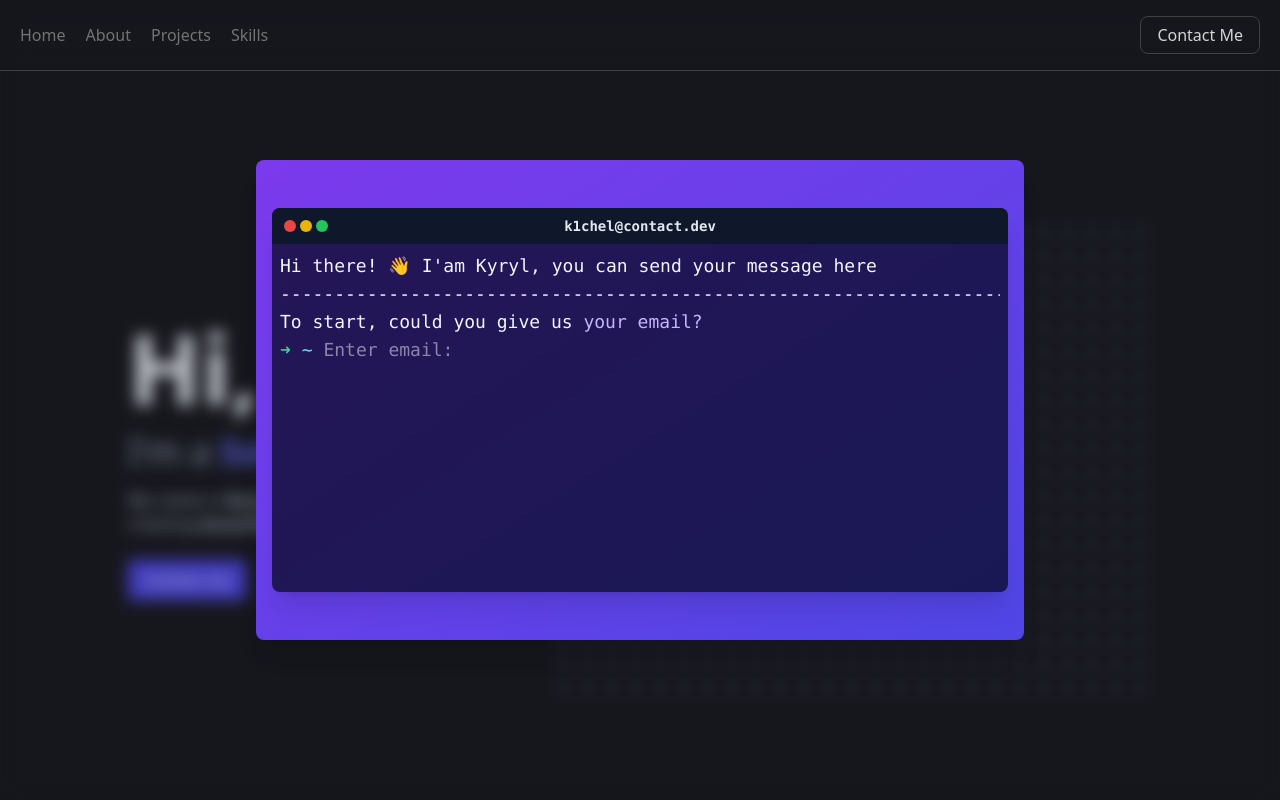
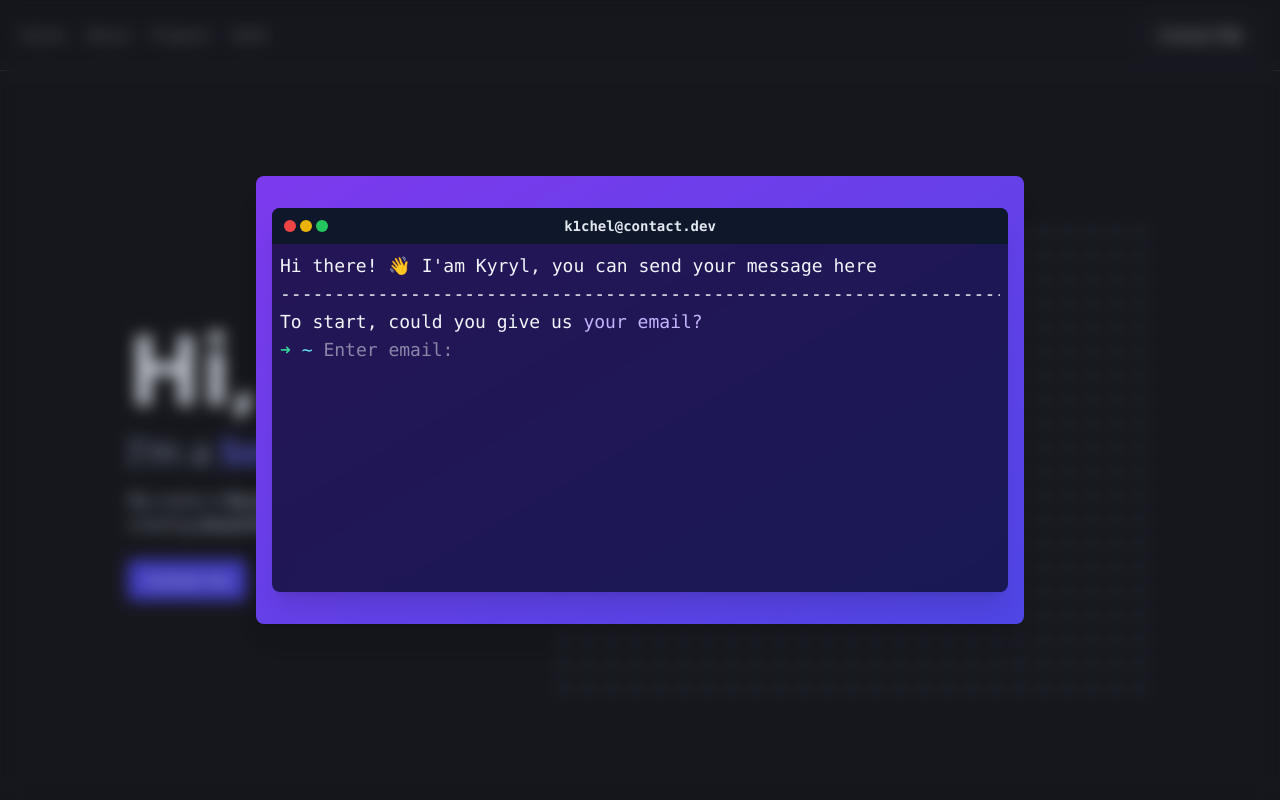
Before and after one commit to K1chel/portfolio, a React (Vite) app: page / in a window 1280 px wide. Both pictures are taken after a click on the button "Contact Me". Shown: the top 800 px of the page. Built offline with nearby package versions, Linux system fonts and the light colour scheme.

Commit message:
fixed contack modal css bug

```diff
--- a/src/components/modals/contact-modal.jsx
+++ b/src/components/modals/contact-modal.jsx
@@ -18,7 +18,7 @@ const ContactModalt = () => {
           animate={{ opacity: 1 }}
           exit={{ opacity: 0 }}
           onClick={onClose}
-          className="bg-slate-900/20 backdrop-blur p-8 fixed inset-0 z-50 grid place-items-center overflow-y-scroll cursor-pointer"
+          className="bg-slate-900/20 backdrop-blur fixed inset-0 z-[999] grid place-items-center overflow-y-scroll cursor-pointer"
         >
           <motion.div
             initial={{ scale: 0, rotate: "12.5deg" }}
@@ -26,8 +26,9 @@ const ContactModalt = () => {
             exit={{ scale: 0, rotate: "0deg" }}
             onClick={(e) => e.stopPropagation()}
             className="bg-gradient-to-br from-violet-600 to-indigo-600 text-white rounded-lg w-full max-w-3xl shadow-xl cursor-default relative overflow-hidden"
+            // bg-gradient-to-r from-slate-900 via-purple-900 to-slate-900
           >
-            <section className="px-4 py-12">
+            <section className="px-4 py-8">
               <div
                 ref={containerRef}
                 onClick={() => {
```
